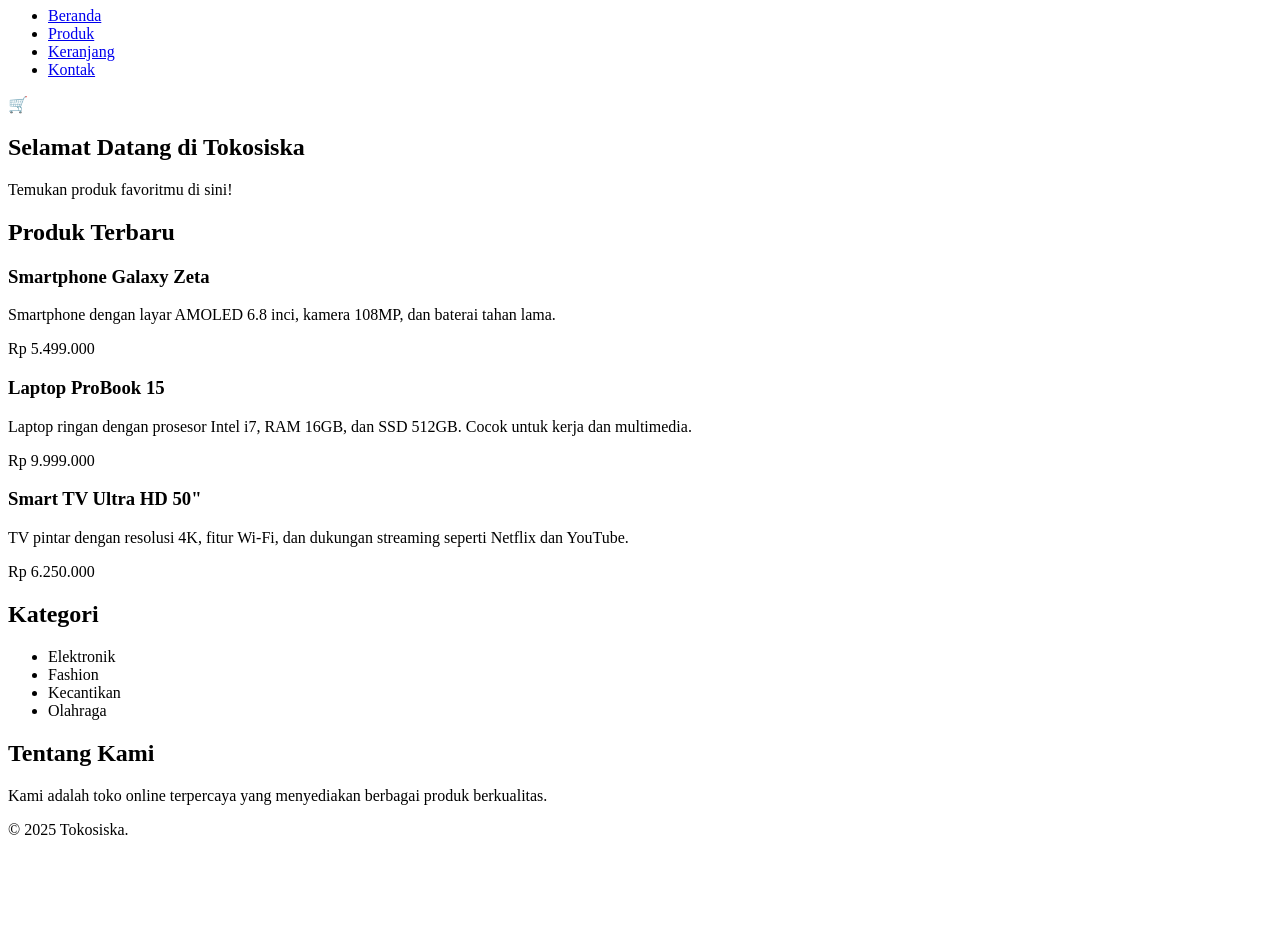
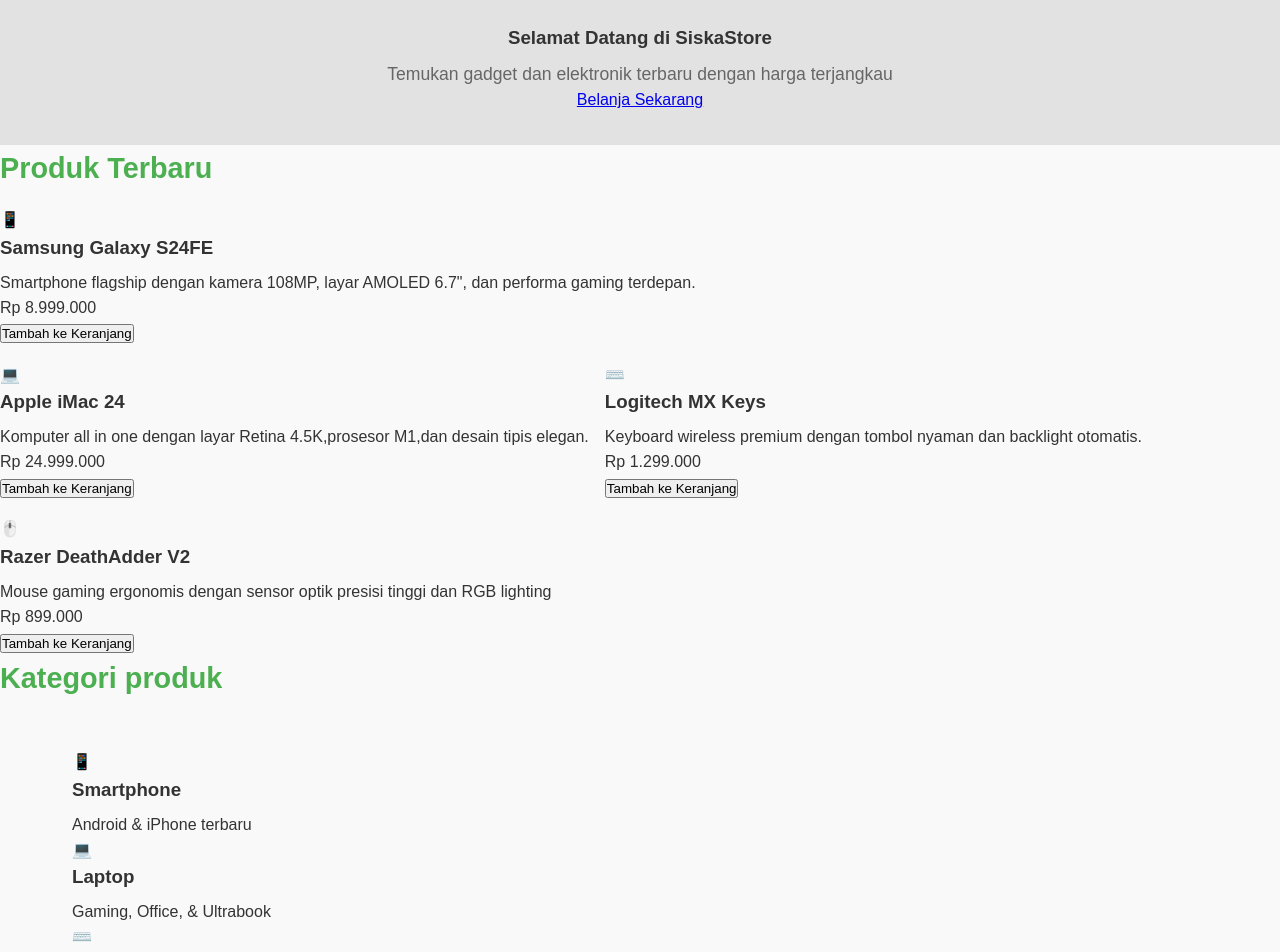
Before and after one commit to Siskasylvia/e-commerce-project--Siska-Sylvia, a plain HTML site: page Index.html in a window 1280 px wide. Shown: the part 73-1025 px from the top of the page. Before the commit the page ends 928 px from the top, so only its background shows below. Drawn offline with Linux system fonts and the light colour scheme.

Commit message:
Update Index.html

```diff
--- a/Index.html
+++ b/Index.html
@@ -3,70 +3,190 @@
   <head>
     <meta charset="UTF-8" />
     <meta name="viewport" content="width=device-width, initial-scale=1.0" />
-  <title>Toko Online Sederhana</title>
-  <link rel="stylesheet" href="styles.css" />
+    <title>Siska Sylvia Store - Toko Elektronik Online</title>
+    <link rel="stylesheet" href="style.css" />
   </head>
   <body>
     <header>
-    <div class="container">
-      <h1>TokoOnline</h1>
+      <div class="header-container">
+        <a href="#" class="logo">SiskaStore</a>
+        <button class="mobile-menu-toggle" onclick="toggleMobileMenu()">
+          ☰
+        </button>
+        <a href="#" class="cart-icon">
+          🛒
+          <span class="cart-count">0</span>
+        </a>
+      </div>
       <nav>
-        <ul>
-          <li><a href="#">Beranda</a></li>
-          <li><a href="#">Produk</a></li>
-          <li><a href="#">Keranjang</a></li>
-          <li><a href="#">Kontak</a></li>
+        <div class="nav-container">
+          <ul class="nav-menu" id="navMenu">
+            <li><a href="#beranda">Beranda</a></li>
+            <li><a href="#produk">Produk</a></li>
+            <li><a href="#kategori">Kategori</a></li>
+            <li><a href="#tentang">Tentang Kami</a></li>
+            <li><a href="#kontak">Kontak</a></li>
           </ul>
+        </div>
       </nav>
-      <div class="cart-icon">🛒</div>
-    </div>
     </header>
 
     <main>
+      <section id="beranda">
         <section class="hero">
-      <h2>Selamat Datang di Tokosiska</h2>
-      <p>Temukan produk favoritmu di sini!</p>
+          <h1>Selamat Datang di SiskaStore</h1>
+          <p>Temukan gadget dan elektronik terbaru dengan harga terjangkau</p>
+          <a href="#produk" class="cta-button">Belanja Sekarang</a>
+        </section>
       </section>
 
-    <section class="products">
+      <section id="produk">
         <h2>Produk Terbaru</h2>
         <div class="product-grid">
-        <article class="product">
-          <h3>Smartphone Galaxy Zeta</h3>
-          <p>Smartphone dengan layar AMOLED 6.8 inci, kamera 108MP, dan baterai tahan lama.</p>
-          <p class="price">Rp 5.499.000</p>
+          <article class="product-card">
+            <div class="product-image">📱</div>
+            <div class="product-info">
+              <h3 class="product-name">Samsung Galaxy S24FE</h3>
+              <p class="product-description">
+                Smartphone flagship dengan kamera 108MP, layar AMOLED 6.7", dan
+                performa gaming terdepan.
+              </p>
+              <div class="product-price">Rp 8.999.000</div>
+              <button class="add-to-cart" onclick="addToCart()">
+                Tambah ke Keranjang
+              </button>
+            </div>
           </article>
-        <article class="product">
-          <h3>Laptop ProBook 15</h3>
-          <p>Laptop ringan dengan prosesor Intel i7, RAM 16GB, dan SSD 512GB. Cocok untuk kerja dan multimedia.</p>
-          <p class="price">Rp 9.999.000</p>
+
+          <article class="product-card">
+            <div class="product-image">💻</div>
+            <div class="product-info">
+              <h3 class="product-name">Apple iMac 24</h3>
+              <p class="product-description">
+                Komputer all in one dengan layar Retina 4.5K,prosesor M1,dan desain tipis elegan.
+              </p>
+              <div class="product-price">Rp 24.999.000</div>
+              <button class="add-to-cart" onclick="addToCart()">
+                Tambah ke Keranjang
+              </button>
+            </div>
           </article>
-        <article class="product">
-          <h3>Smart TV Ultra HD 50"</h3>
-          <p>TV pintar dengan resolusi 4K, fitur Wi-Fi, dan dukungan streaming seperti Netflix dan YouTube.</p>
-          <p class="price">Rp 6.250.000</p>
+
+          <article class="product-card">
+            <div class="product-image">⌨️</div>
+            <div class="product-info">
+              <h3 class="product-name">Logitech MX Keys</h3>
+              <p class="product-description">
+                Keyboard wireless premium dengan tombol nyaman dan backlight otomatis.
+              </p>
+              <div class="product-price">Rp 1.299.000</div>
+              <button class="add-to-cart" onclick="addToCart()">
+                Tambah ke Keranjang
+              </button>
+            </div>
+          </article>
+
+          <article class="product-card">
+            <div class="product-image">🖱️</div>
+            <div class="product-info">
+              <h3 class="product-name">Razer DeathAdder V2</h3>
+              <p class="product-description">
+                Mouse gaming ergonomis dengan sensor optik presisi tinggi dan RGB lighting
+              </p>
+              <div class="product-price">Rp 899.000</div>
+              <button class="add-to-cart" onclick="addToCart()">
+                Tambah ke Keranjang
+              </button>
+            </div>
           </article>
         </div>
       </section>
 
-    <section class="categories">
-      <h2>Kategori</h2>
-      <ul>
-        <li>Elektronik</li>
-        <li>Fashion</li>
-        <li>Kecantikan</li>
-        <li>Olahraga</li>
-      </ul>
+      <section id="kategori">
+        <h2>Kategori produk</h2>
+        <div class="categories">
+          <div class="category-card">
+            <div class="category-icon">📱</div>
+            <h3>Smartphone</h3>
+            <p>Android & iPhone terbaru</p>
+          </div>
+          <div class="category-card">
+            <div class="category-icon">💻</div>
+            <h3>Laptop</h3>
+            <p>Gaming, Office, & Ultrabook</p>
+          </div>
+          <div class="category-card">
+            <div class="category-icon">⌨️</div>
+            <h3>Keyboard</h3>
+            <p>Tombol Nyaman,Backlight Otomatis</p>
+          </div>
+          <div class="category-card">
+            <div class="category-icon">🖱️</div>
+            <h3>Mouse</h3>
+            <p>gaming</p>
+          </div>
+        </div>
       </section>
 
-    <section class="about">
+      <section id="tentang">
         <h2>Tentang Kami</h2>
-      <p>Kami adalah toko online terpercaya yang menyediakan berbagai produk berkualitas.</p>
+        <div class="about-content">
+          <p>
+            SiskaStore adalah toko elektronik online terpercaya yang menyediakan
+            berbagai gadget dan perangkat teknologi terbaru dengan kualitas
+            terjamin.
+          </p>
+          <p>
+            Kami berkomitmen untuk memberikan pengalaman berbelanja yang mudah,
+            aman, dan memuaskan dengan layanan pelanggan terbaik dan jaminan
+            produk original.
+          </p>
+          <p>
+            Dengan pengalaman lebih dari 10 tahun di industri teknologi, kami
+            telah melayani ribuan pelanggan di seluruh Indonesia dengan kepuasan
+            mencapai 98%.
+          </p>
+        </div>
       </section>
     </main>
 
     <footer>
-    <p>&copy; 2025 Tokosiska.</p>
+      <div class="footer-content">
+        <div class="footer-section">
+          <h3>SiskaStore</h3>
+          <p>
+            Toko elektronik online terpercaya dengan produk berkualitas dan
+            pelayanan terbaik.
+          </p>
+        </div>
+        <div class="footer-section">
+          <h3>Tautan Cepat</h3>
+          <p><a href="#">Beranda</a></p>
+          <p><a href="#produk">Produk</a></p>
+          <p><a href="#kategori">Kategori</a></p>
+          <p><a href="#tentang">Tentang Kami</a></p>
+        </div>
+        <div class="footer-section">
+          <h3>Layanan</h3>
+          <p><a href="#">Bantuan</a></p>
+          <p><a href="#">Kebijakan Privasi</a></p>
+          <p><a href="#">Syarat & Ketentuan</a></p>
+          <p><a href="#">Pengembalian</a></p>
+        </div>
+        <div class="footer-section">
+          <section id="kontak">
+            <h3>Kontak</h3>
+            <p>Email: info@siskastore.com</p>
+            <p>Telepon: (021) 123-4666</p>
+            <p>WhatsApp: +62 857-3234-3891</p>
+          </section>
+        </div>
+      </div>
+      <div class="footer-bottom">
+        <p>&copy; 2025 SiskaStore. Seluruh hak cipta dilindungi.</p>
+      </div>
     </footer>
+
+    <script src="script.js"></script>
   </body>
 </html>
```
Lines whose indentation alone changed are shown as unchanged.
